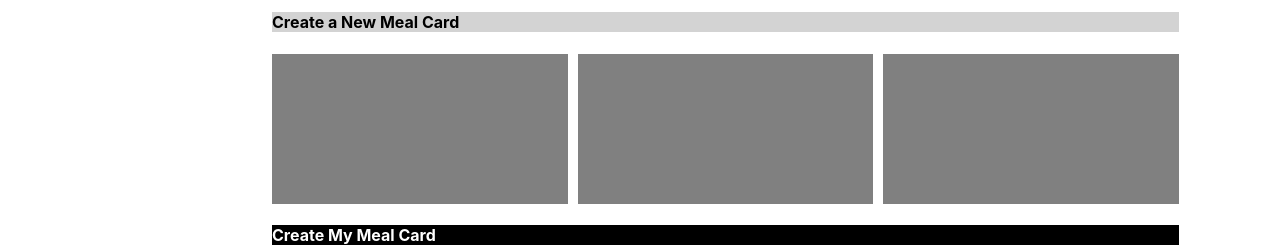
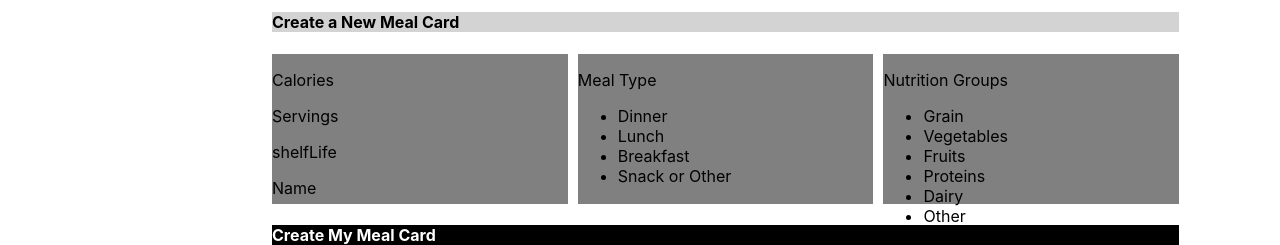
Before and after one commit to rushayhays/NSSfrontendCapstoneMAG, a React (Create React App) app: page /foodstorage/mymealcards in a window 1280 px wide. Shown: the part 624-869 px from the top of the page. Built offline with nearby package versions, Linux system fonts and the light colour scheme; no server answers.

Commit message:
filler for create Meals Boxes

```diff
--- a/src/componenets/foodStorage/myMealCards/MyMealCards.js
+++ b/src/componenets/foodStorage/myMealCards/MyMealCards.js
@@ -46,15 +46,34 @@ export const MyMealCards = () => {
                 <div className="mealCreateEntryArea">
                     {/* Box1 will grab info to post to mealPacket */}
                     <div className="mealCreateEntryBox" id="box1">
+                        <p>Calories</p>
+                        <p>Servings</p>
+                        <p>shelfLife</p>
+                        <p>Name</p>
 
                     </div>
                     {/* Box2 will also post to MealPacket  */}
                     <div className="mealCreateEntryBox" id="box2">
+                        <p>Meal Type</p>
+                        <ul>
+                            <li>Dinner</li>
+                            <li>Lunch</li>
+                            <li>Breakfast</li>
+                            <li>Snack or Other</li>
+                        </ul>
 
                     </div>
                     {/* This will need to post to mealNutrition once per every checked box */}
                     <div className="mealCreateEntryBox" id="box3">
-
+                    <p>Nutrition Groups</p>
+                        <ul>
+                            <li>Grain</li>
+                            <li>Vegetables</li>
+                            <li>Fruits</li>
+                            <li>Proteins</li>
+                            <li>Dairy</li>
+                            <li>Other</li>
+                        </ul>
                     </div>
                 </div>
                 <div id="createButtonArea">
```
